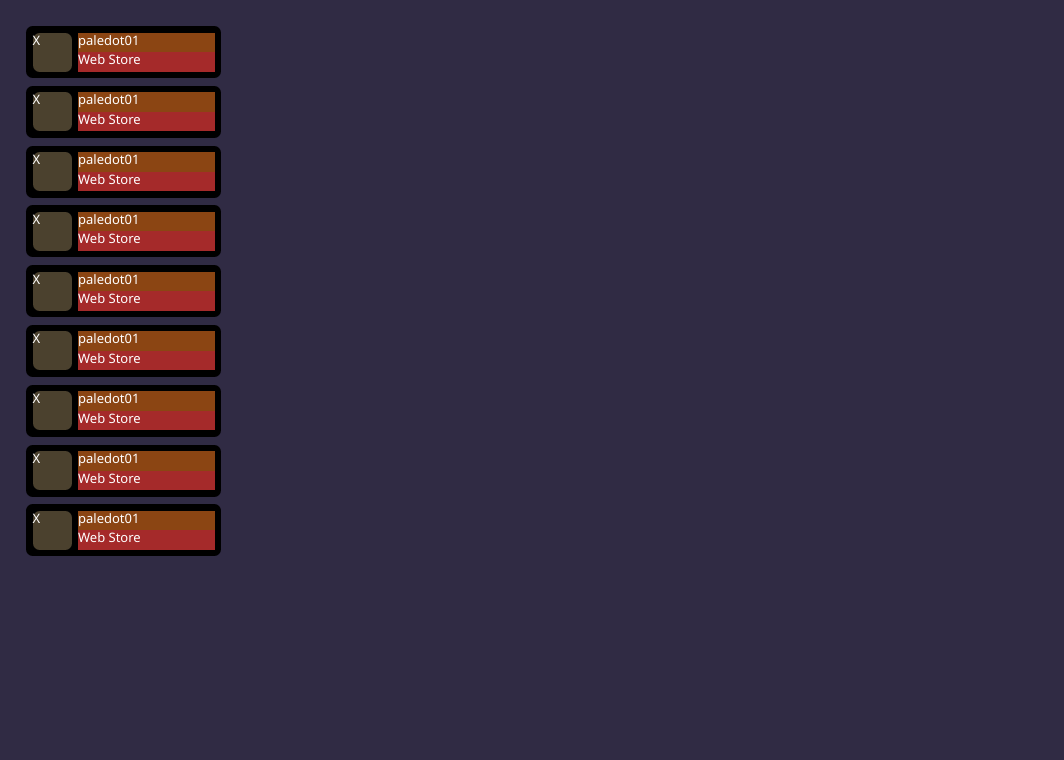
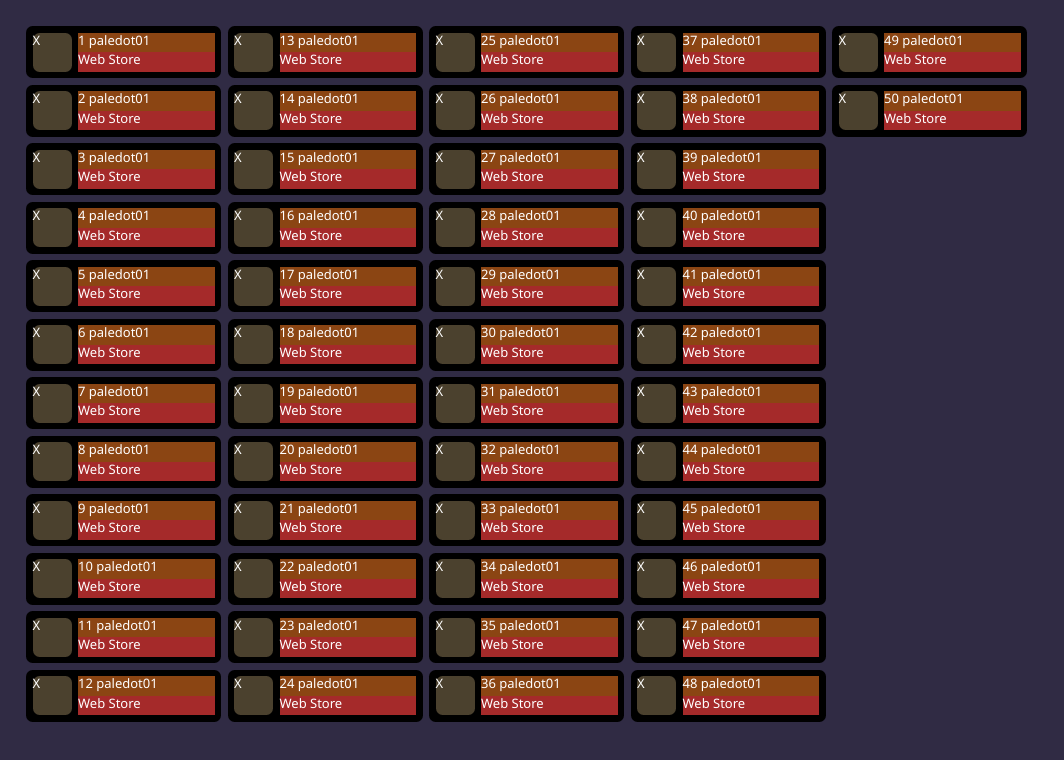
Before and after one commit to basiliok/my-urls, an Angular app: page / in a window 1280 px wide. Shown: the top 760 px of the page, without its empty margins (0-1064 px from the left). Built offline with nearby package versions, Linux system fonts and the light colour scheme.

Commit message:
implement CSS Grid layout for HomeComponent

```diff
--- a/src/app/components/page-card/page-card.component.html
+++ b/src/app/components/page-card/page-card.component.html
@@ -1,7 +1,7 @@
 <div class="page-card d-flex-row">
   <div class="image">X</div>
   <div class="content d-flex-column">
-    <div class="label">paledot01</div>
+    <div class="label">{{ inputNumber }} {{ 'paledot01' }}</div>
     <div class="url">Web Store</div>
   </div>
 </div>
--- a/src/app/components/page-card/page-card.component.ts
+++ b/src/app/components/page-card/page-card.component.ts
@@ -1,12 +1,12 @@
-import { Component } from '@angular/core';
+import { Component, Input } from '@angular/core';
 
 @Component({
   selector: 'app-page-card',
   standalone: true,
   imports: [],
   templateUrl: './page-card.component.html',
-  styleUrl: './page-card.component.css'
+  styleUrl: './page-card.component.css',
 })
 export class PageCardComponent {
-
+  @Input() inputNumber: number = 0;
 }
--- a/src/app/pages/home/home.component.css
+++ b/src/app/pages/home/home.component.css
@@ -0,0 +1,9 @@
+.home {
+  height: 100%;
+  display: grid;
+  grid-auto-flow: column;
+  grid-template-columns: repeat(auto-fill, 15rem);
+  grid-template-rows: repeat(auto-fill, 4rem);
+  gap: 0.5rem;
+  overflow-x: auto;
+}
--- a/src/app/pages/home/home.component.html
+++ b/src/app/pages/home/home.component.html
@@ -1,11 +1,5 @@
-<div class="home d-flex-column gap-9">
-    <app-page-card/>
-    <app-page-card/>
-    <app-page-card/>
-    <app-page-card/>
-    <app-page-card/>
-    <app-page-card/>
-    <app-page-card/>
-    <app-page-card/>
-    <app-page-card/>
+<div class="home">
+  @for (numero of numeros; track $index) {
+  <app-page-card [inputNumber]="numero" />
+  }
 </div>
--- a/src/app/pages/home/home.component.ts
+++ b/src/app/pages/home/home.component.ts
@@ -6,8 +6,11 @@ import { PageCardComponent } from '../../components/page-card/page-card.componen
   standalone: true,
   imports: [PageCardComponent],
   templateUrl: './home.component.html',
-  styleUrl: './home.component.css'
+  styleUrl: './home.component.css',
 })
 export class HomeComponent {
-
+  numeros: number[] = [
+    1, 2, 3, 4, 5, 6, 7, 8, 9, 10, 11, 12, 13, 14, 15, 16, 17, 18, 19, 20, 21, 22, 23, 24, 25, 26, 27, 28, 29, 30, 31,
+    32, 33, 34, 35, 36, 37, 38, 39, 40, 41, 42, 43, 44, 45, 46, 47, 48, 49, 50,
+  ];
 }
```
